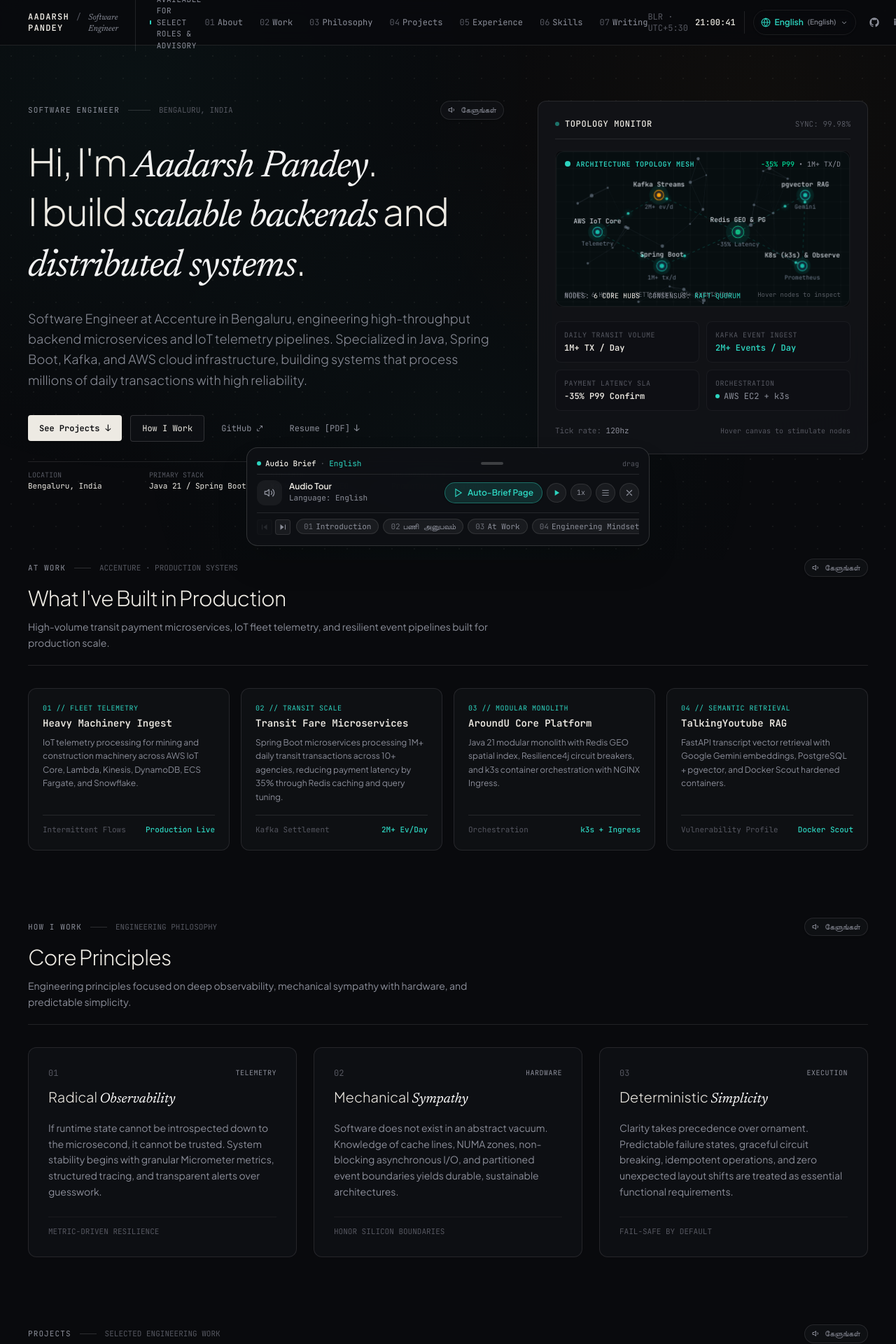
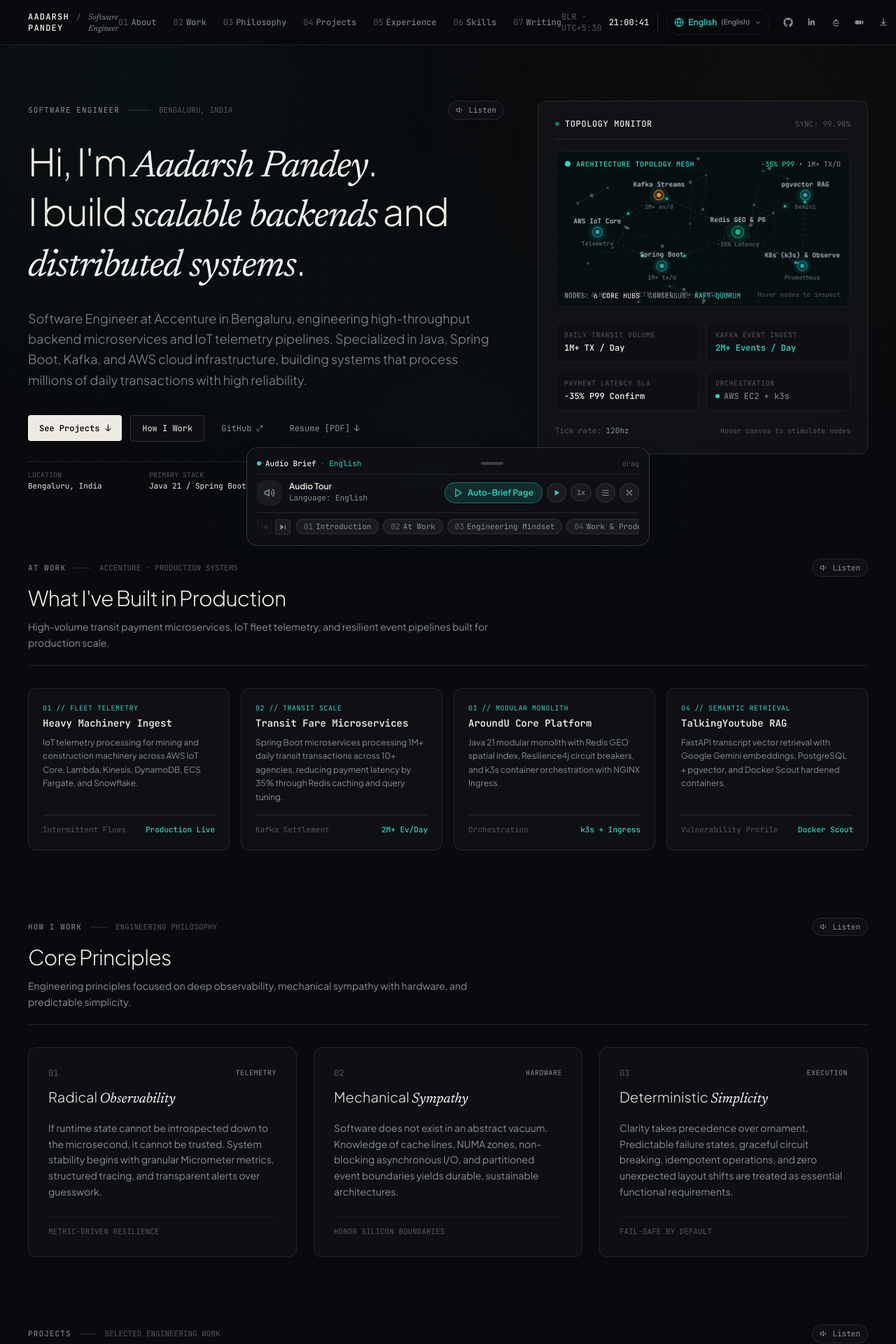
Before and after one commit to beingadish/portfolio, a Next.js app: page / in a window 1280 px wide. Shown: the top 1920 px of the page at 70% size. Built offline with nearby package versions, Linux system fonts and the light colour scheme.

Commit message:
fix(i18n): remove accidental Tamil text in English dictionary, fix listen button labels, and prevent navbar status badge overflow

```diff
--- a/app/data/translations.ts
+++ b/app/data/translations.ts
@@ -207,10 +207,10 @@ export const translations: Record<LanguageCode, TranslationDictionary> = {
     },
     audio: {
       readAloud: "Listen Aloud",
-      playing: "இயங்குகிறது",
+      playing: "Playing",
       paused: "Audio Paused",
       stopped: "Audio Stopped",
-      listenSection: "கேளுங்கள்",
+      listenSection: "Listen",
       speed: "Speed",
       voice: "Voice Specialist",
       male: "Studio Male",
@@ -389,12 +389,6 @@ export const translations: Record<LanguageCode, TranslationDictionary> = {
             "title": "Introduction",
             "targetElementId": "hero",
             "text": "Hello there, Aadarsh Pandey this side! I am a software engineer with keen interest and experience in scalable backend systems, distributed architectures, high-volume telemetry pipelines, and Generative AI."
-      },
-      {
-        "id": "footprint",
-        "title": "பணி அனுபவம்",
-        "targetElementId": "telemetry",
-        "text": "அக்சென்ச்சரில், தினமும் பத்து லட்சத்திற்கும் அதிகமான பரிவர்த்தனைகளைக் கையாளும் பிரெஸ்டோ எஃப்பிஎஸ் போக்குவரத்து மைக்ரோசர்வீஸ்கள் மற்றும் ஏடபிள்யூஎஸ் ஐஓடி அமைப்புகளை உருவாக்குகிறேன்."
       },
       {
         "id": "footprint",
@@ -1205,10 +1199,10 @@ export const translations: Record<LanguageCode, TranslationDictionary> = {
     },
     audio: {
       readAloud: "கேட்கவும்",
-      playing: "குரல் உருவாக்கப்படுகிறது...",
+      playing: "இயங்குகிறது",
       paused: "ஆடியோ இடைநிறுத்தப்பட்டது",
       stopped: "ஆடியோ நிறுத்தப்பட்டது",
-      listenSection: "இப்பகுதியைக் கேளுங்கள்",
+      listenSection: "கேளுங்கள்",
       speed: "வேகம்",
       voice: "குரல் நிபுணர்",
       male: "ஸ்டுடியோ ஆண்",
@@ -1366,6 +1360,12 @@ export const translations: Record<LanguageCode, TranslationDictionary> = {
             "title": "அறிமுகம்",
             "targetElementId": "hero",
             "text": "வணக்கம்! நான் ஆதர்ஷ் பாண்டே. அளவிடக்கூடிய பின்தள அமைப்புகள், விநியோகிக்கப்பட்ட கட்டமைப்பு மற்றும் ஜெனரேட்டிவ் ஏஐ தொழில்நுட்பங்களில் மிகுந்த ஆர்வமும் அனுபவமும் கொண்ட மென்பொருள் பொறியாளர்."
+      },
+      {
+        "id": "footprint",
+        "title": "பணி அனுபவம்",
+        "targetElementId": "telemetry",
+        "text": "அக்சென்ச்சரில், தினமும் பத்து லட்சத்திற்கும் அதிகமான பரிவர்த்தனைகளைக் கையாளும் போக்குவரத்து மைக்ரோசர்வீஸ்கள் மற்றும் ஏடபிள்யூஎஸ் ஐஓடி அமைப்புகளை உருவாக்குகிறேன்."
       },
       {
             "id": "mindset",
--- a/app/page.tsx
+++ b/app/page.tsx
@@ -337,9 +337,9 @@ export default function Home() {
                 Software Engineer
               </span>
             </a>
-            <div className="hidden lg:flex items-center gap-2 pl-5 border-l border-white/10 font-mono text-[11px] text-[#8c8f9a]">
-              <span className="w-1.5 h-1.5 rounded-full bg-[#2dd4bf] animate-pulse" />
-              <span className="uppercase tracking-wider">Available for select roles &amp; advisory</span>
+            <div className="hidden 2xl:flex items-center gap-2 pl-5 border-l border-white/10 font-mono text-[11px] text-[#8c8f9a] whitespace-nowrap shrink-0">
+              <span className="w-1.5 h-1.5 rounded-full bg-[#2dd4bf] animate-pulse shrink-0" />
+              <span className="uppercase tracking-wider">Open to roles</span>
             </div>
           </div>
 
```
